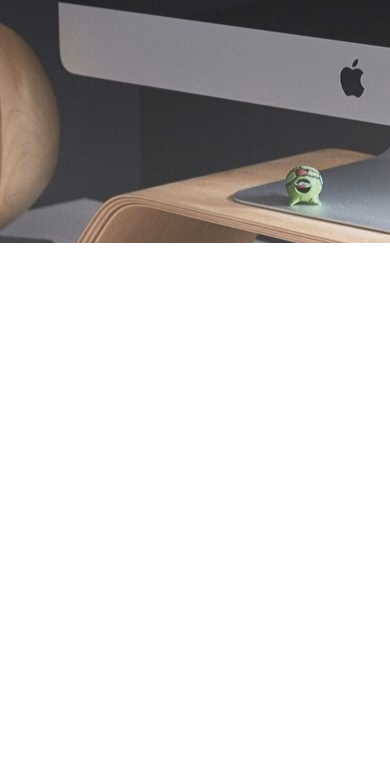
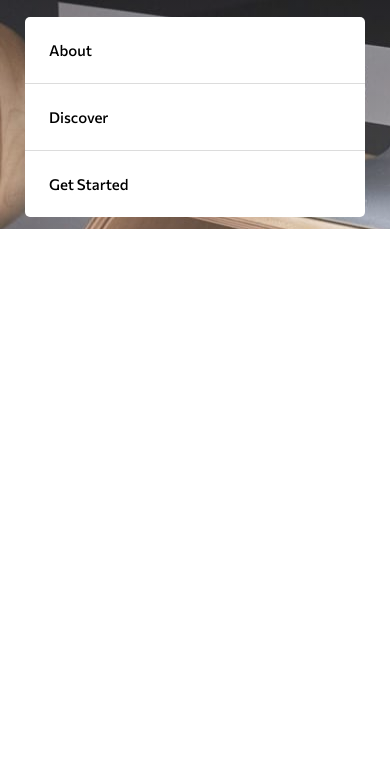
Before and after one commit to salomonalb/crowdfunding-product-page-main, a website built with Parcel: page src/index.html in a window 390 px wide. Shown: the part 80-844 px from the top of the page. Built offline with nearby package versions, Linux system fonts and the light colour scheme.

Commit message:
responsive navigation

```diff
--- a/src/scss/nav.scss
+++ b/src/scss/nav.scss
@@ -1,12 +1,10 @@
 @use './variables.scss' as *;
-
-
-
 
 .nav {
     display: flex;
     justify-content: space-between;
     align-items: center;
+    position: relative;
 
     &__logo-img {
         width: 12.8rem;
@@ -14,6 +12,7 @@
     &__button {
         border: none;
         background-color: transparent;
+        z-index: 20;
         @media(min-width: $breakpoint) {
             display: none;
         }
@@ -22,14 +21,47 @@
         width: 1.6rem;
     }
     &__list {
+        background-color: white;
         display: flex;
         list-style-type: none;
-        gap: 2.5rem;
+        flex-direction: column;
+        border-radius: .5rem;
+        z-index: 20;
+        width: 100%;
+        position: absolute;
+        top: 6rem;
+        @media(min-width: $breakpoint) {
+            flex-direction: row;
+            position: static;
+            background-color: transparent;
+            gap: 2.5rem;
+            width: max-content;
+        }
+    }
+    &__item {
+        padding: 2.4rem;
+
+        &:not(:last-of-type){
+            border-bottom: 1px solid gainsboro;
+            @media(min-width: $breakpoint) {
+                border: none;
+            }
+        }
+        @media(min-width: $breakpoint) {
+            padding: 0;
+        }
     }
     &__link {
-        color: white;
+        color: $black;
         text-decoration: none;
         font-family: $font;
         font-size: 1.5rem;
+        font-weight: 500;
+        @media(min-width: $breakpoint) {
+            color: white;
+        }
+        &:hover {
+            text-decoration: underline;
+        }
     }
 }
```
